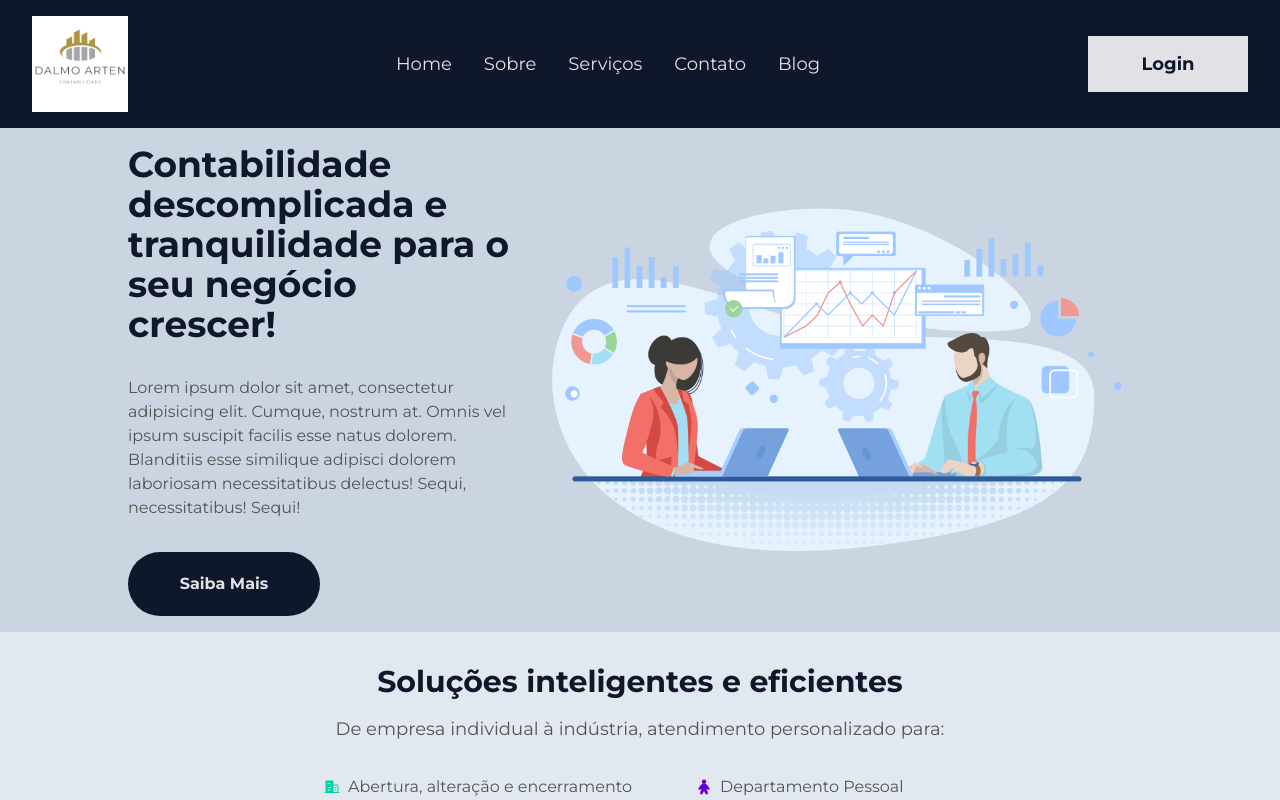
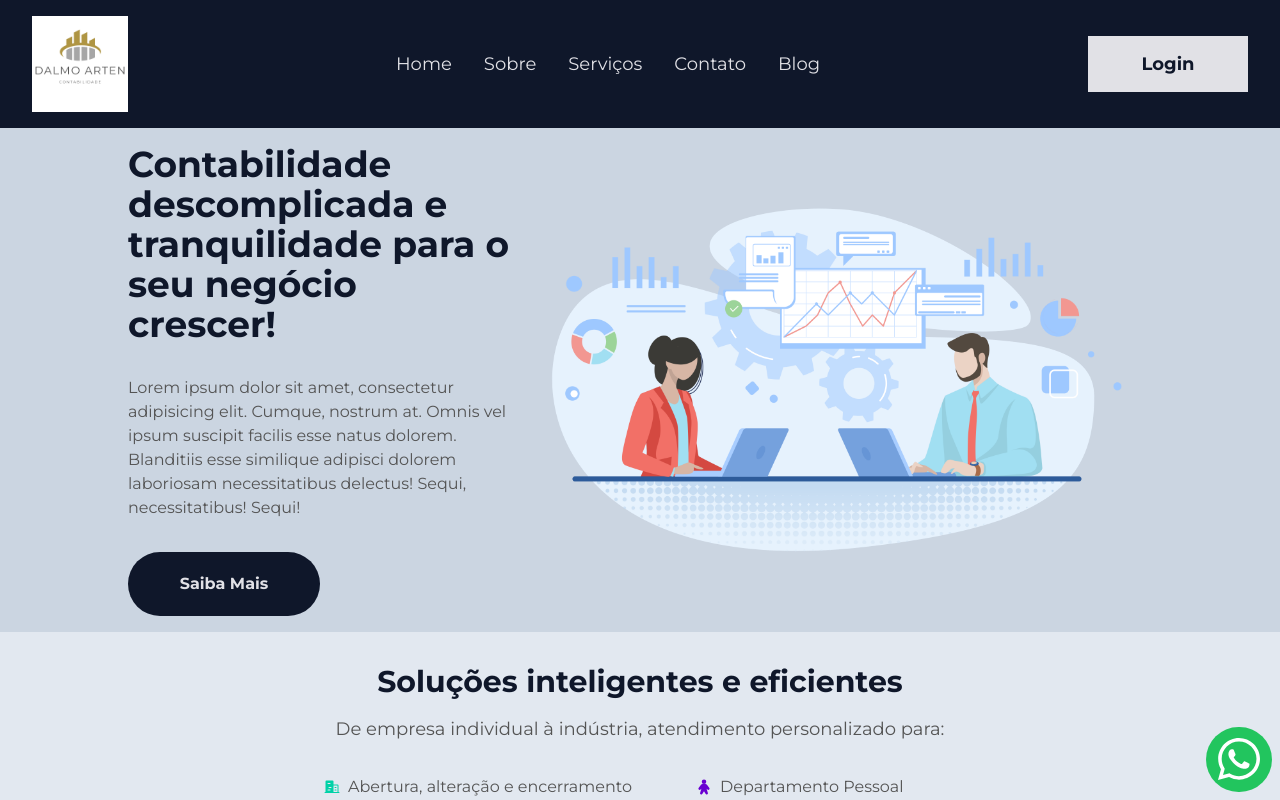
Before and after one commit to artenlf/dalmoarten, a Next.js app: page / in a window 1280 px wide. Shown: the top 800 px of the page. Built offline with nearby package versions, Linux system fonts and the light colour scheme.

Commit message:
feat: WhatsApp anchor on bottom-right of all pages

```diff
--- /dev/null
+++ b/src/components/WhatsApp/index.tsx
@@ -0,0 +1,14 @@
+import { faWhatsapp } from '@fortawesome/free-brands-svg-icons'
+import { FontAwesomeIcon } from '@fortawesome/react-fontawesome'
+
+export function WhatsAppButton() {
+  return (
+    <a
+      className='bg-green-500 text-white py-2 px-3 rounded-full fixed right-2 bottom-2
+      hover:-translate-1 hover:scale-110'
+      href=""
+    >
+      <FontAwesomeIcon icon={faWhatsapp} className='fa-3x' />
+    </a>
+  )
+}
--- a/src/pages/_app.tsx
+++ b/src/pages/_app.tsx
@@ -1,3 +1,4 @@
+import { WhatsAppButton } from '@/components/WhatsApp'
 import '@/styles/globals.css'
 import type { AppProps } from 'next/app'
 import { Footer } from '../components/Footer'
@@ -7,6 +8,7 @@ export default function App({ Component, pageProps }: AppProps) {
   return (
     <>
       <Header />
+      <WhatsAppButton />
       <Component {...pageProps} />
       <Footer />
     </>
```
